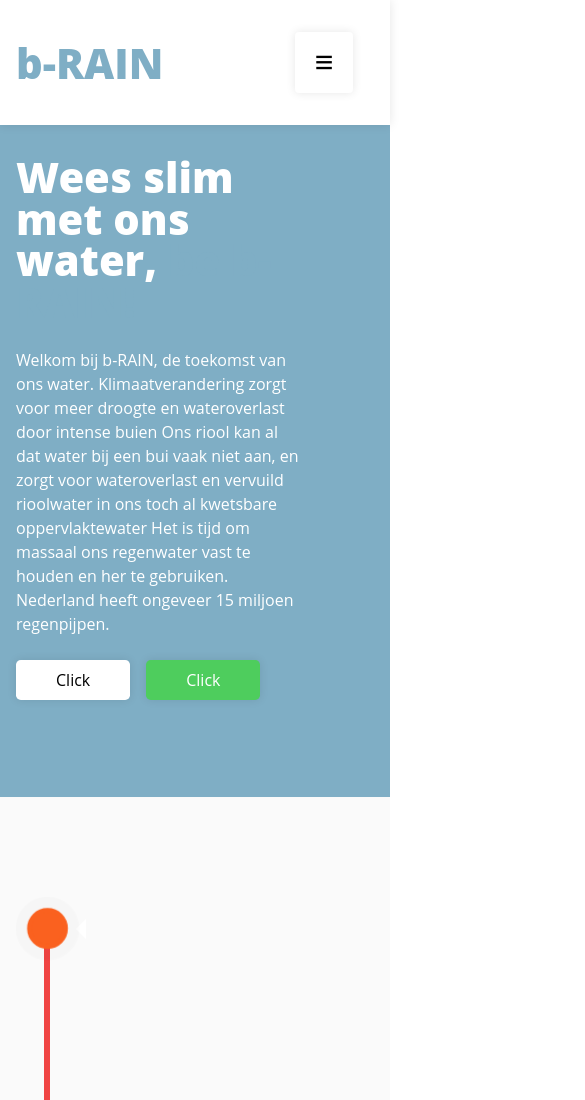
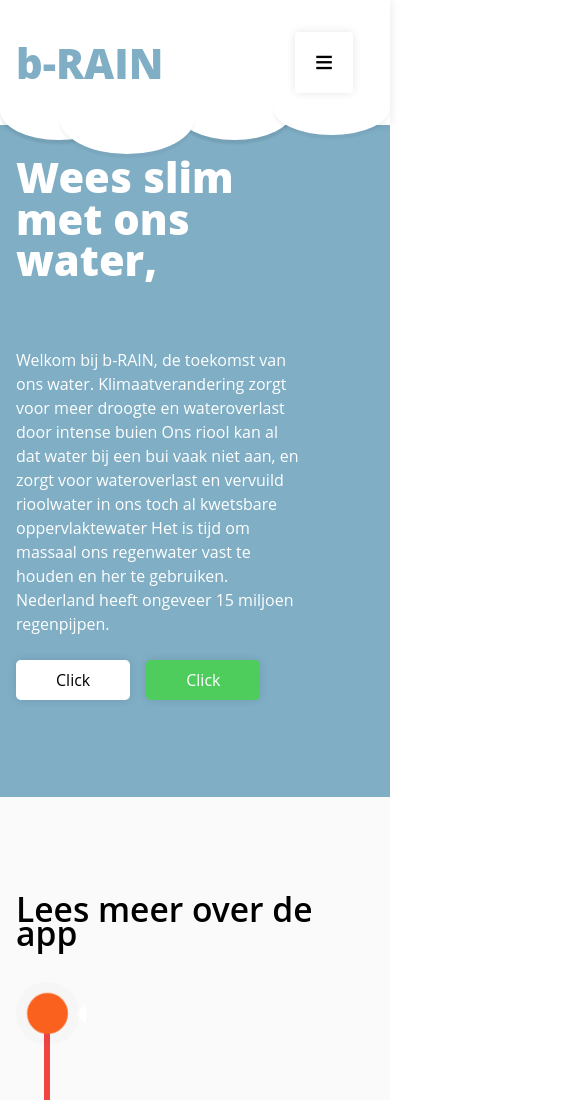
Before and after one commit to TomDeeterink1/B-RAINV2, a plain HTML site: page index.html in a window 390 px wide. Shown: the top 1100 px of the page, 585 px wide, since content can reach past the window. Drawn offline with Linux system fonts and the light colour scheme.

Commit message:
Push header clouds

```diff
--- a/assets/style.css
+++ b/assets/style.css
@@ -149,6 +149,7 @@
       border-radius: 4px;
       background-image: url();
       font-size: 2em;
+      z-index: 1;
     }
       .header_full .hamburger:focus{
         background-color: var(--blue);
@@ -159,6 +160,13 @@
 
   /* start header css (mobile)*/
 @media screen and (max-width: 750px) {
+  header{
+    background-color: var(--white);
+    position: sticky;
+    top: 0;
+    z-index: 99;
+    box-shadow: 0 0 10px rgba(0, 0, 0, 0.1);
+  }
     .header_full{
         padding: 2em 1em !important;
         gap: 4em;
@@ -215,7 +223,90 @@
     display: block;
   }
 }
+/* Clouds */
+.cloud{
+  position: absolute;
+  background-color: var(--white);
+  top: 60px;
 
+
+}
+.c1{
+  height: 60px;
+  width: 30%;
+  left: 0;
+  border-radius: 80%;
+  box-shadow: 0 4px 2px rgba(0, 0, 0, 0.08);
+
+}
+.c2{
+  height: 95px;
+  width: 30%;
+  left: 45%;
+  border-radius: 50%;
+  box-shadow: 0 4px 2px rgba(0, 0, 0, 0.08);
+
+}
+.c3{
+  height: 60px;
+  width:30%;
+  right: 0;
+  border-radius: 100%;
+  box-shadow: 0 4px 2px rgba(0, 0, 0, 0.04);
+
+}
+.c4{
+  height: 74px;
+  width: 35%;
+  right: 50%;
+  border-radius: 100%;
+  box-shadow: 0 4px 2px rgba(0, 0, 0, 0.04);
+
+}
+
+@media screen and (min-width: 700px) and (max-width: 1000px) {
+  .cloud{
+    position: absolute;
+    background-color: var(--white);
+    top: 80px;
+    z-index: 0;
+
+  }
+}
+@media screen and  (max-width: 700px) {
+  .cloud{
+    position: absolute;
+    background-color: var(--white);
+    top: 80px;
+    z-index: 0;
+  }
+  .c1{
+    height: 60px;
+    width: 30%;
+    left: 0;
+    border-radius: 80%;
+
+  }
+  .c2{
+    height: 60px;
+    width: 30%;
+    left: 45%;
+    border-radius: 50%;
+
+  }
+  .c3{
+    height: 55px;
+    width:30%;
+    right: 0;
+    border-radius: 100%;
+  }
+  .c4{
+    height: 74px;
+    width: 35%;
+    right: 50%;
+    border-radius: 100%;
+  }
+}
 /* end of header */
 .wrapper{
   max-width: 1232px;
@@ -348,6 +439,13 @@
   padding-top: 100px;
   padding-bottom: 25px;
   overflow: visible;
+}
+.timeline-section div{
+    left: 0;
+    right: 0;
+    position: relative;
+    text-align: center;
+    margin-bottom: 20px;
 }
 /* The actual timeline (the vertical ruler) */
 .timeline {
@@ -501,6 +599,10 @@
 
 /* Media queries - Responsive timeline on screens less than 600px wide */
 @media screen and (max-width: 600px) {
+  .timeline-section div{
+    text-align: left;
+    margin-bottom: 20px;
+}
   /* Place the timelime to the left */
   .timeline::after {
     left: 31px;
@@ -545,9 +647,27 @@
     flex-direction: column;
     gap: none;
   }
+    .article_section h2{
+      line-height: 1em;
+    }
     .article_section .intro{
       padding: 0px 0px;
       display: flex;
       flex-direction: column;
       gap: 1em;
     }
+    .article_section .intro div{
+      display: flex;
+      flex-direction: row;
+      gap: 1em;
+    }
+    .article_section .articles{
+      display: flex;
+      flex-direction: row;
+      gap: 1em;
+    }
+      .article_section .articles article{
+      box-shadow: 0 0 10px rgba(0, 0, 0, 0.1);
+      padding: 1.5em;
+      border-radius: 4px;
+      }
--- a/index.html
+++ b/index.html
@@ -10,6 +10,10 @@
 <body>
     <header>
         <section class="header_full">
+            <div class="cloud c1"></div>
+            <div class="cloud c2"></div>
+            <div class="cloud c3"></div>
+            <div class="cloud c4"></div>
             <h1> b-RAIN </h1>
             <nav class="hidden">
                 <ul>
@@ -59,6 +63,9 @@
         <!-- timeline -->
         <div class="timeline-section">
             <section class="wrapper">
+                <div>
+                    <h2> Lees meer over de app</h2>
+                </div>
                 <section class="timeline">
                     <section class="container left">
                         <section class="content">
```
